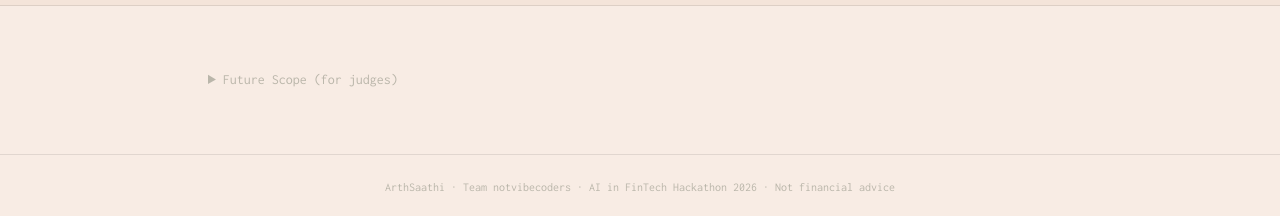
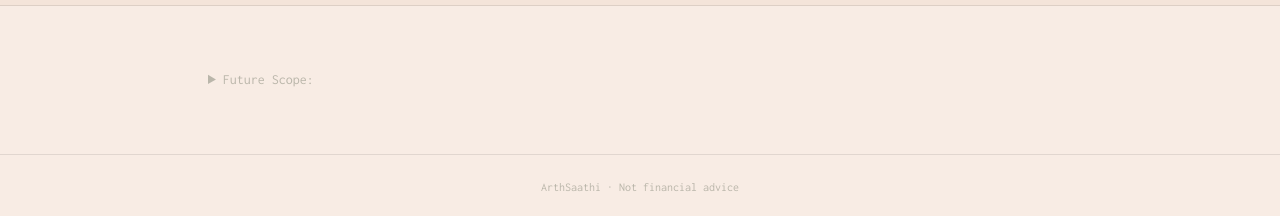
Before and after one commit to redsentre/hackathon1, a Next.js app: page / in a window 1280 px wide. Shown: the part 1658-1874 px from the top of the page. Built offline with nearby package versions, Linux system fonts and the light colour scheme.

Commit message:
CSS changes

```diff
--- a/src/app/page.tsx
+++ b/src/app/page.tsx
@@ -192,7 +192,7 @@ export default function Home() {
         <section className="max-w-4xl mx-auto px-4 py-16">
           <details className="group">
             <summary className="cursor-pointer text-sm text-muted hover:text-foreground transition-colors">
-              Future Scope (for judges)
+              Future Scope:
             </summary>
             <div className="mt-4 pt-4 border-t border-primary/10 space-y-2 text-sm text-muted">
               <p>• Browser extension for real-time translation on any financial webpage</p>
--- a/src/components/layout/Footer.tsx
+++ b/src/components/layout/Footer.tsx
@@ -3,7 +3,7 @@ export function Footer() {
     <footer className="border-t border-primary/10 py-6">
       <div className="max-w-7xl mx-auto px-4 text-center">
         <p className="text-xs text-muted">
-          ArthSaathi · Team notvibecoders · AI in FinTech Hackathon 2026 · Not financial advice
+          ArthSaathi · Not financial advice
         </p>
       </div>
     </footer>
```
